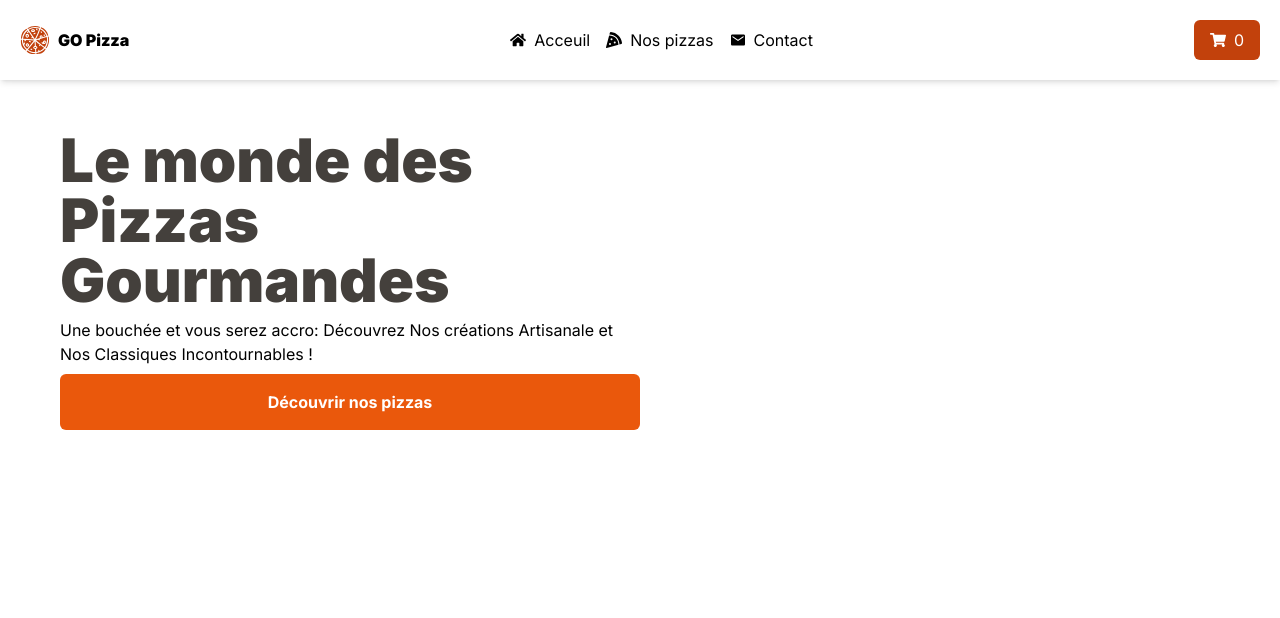
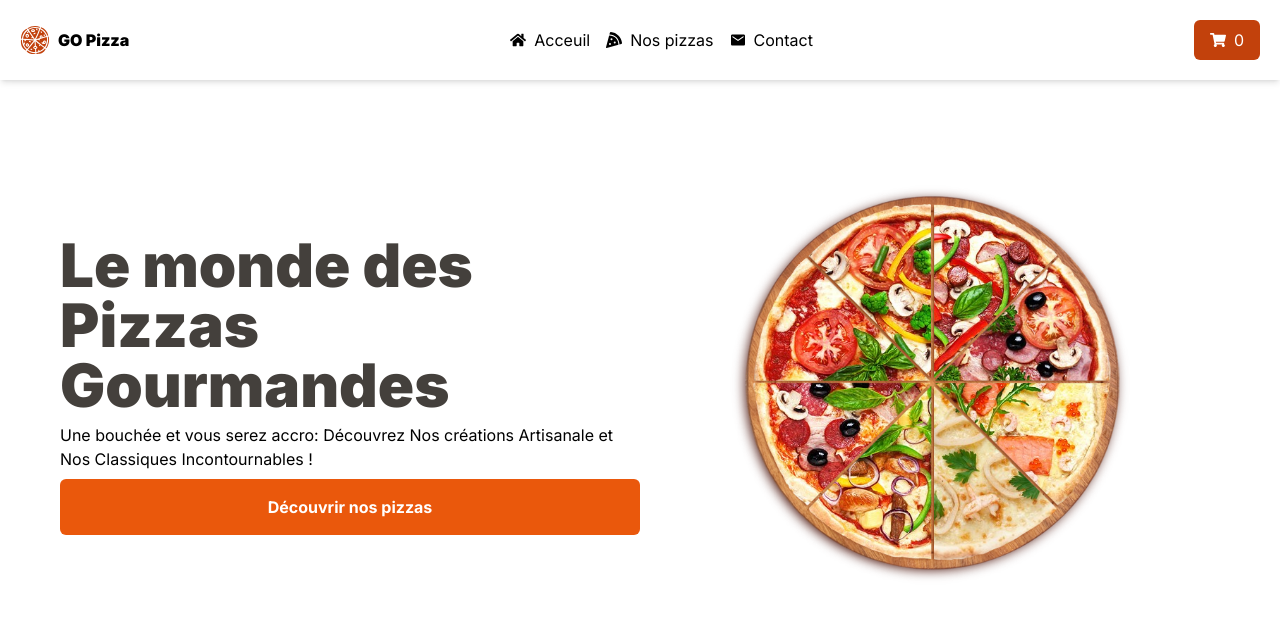
Before and after one commit to Babanlpz/restaurant-food, a Next.js app: page / in a window 1280 px wide. Shown: the top 618 px of the page. Built offline with nearby package versions, Linux system fonts and the light colour scheme.

Commit message:
FEAT image pizza home pour le header

```diff
--- a/app/components/Header.tsx
+++ b/app/components/Header.tsx
@@ -1,6 +1,9 @@
+import Image from "next/image";
+import ImageHome from "../../public/p-home.png";
+
 export default function Header() {
   return (
-    <div className="h-[70vh] max-w-[1200px] m-auto grid grid-cols-1 md:grid-cols-2 p-5">
+    <div className="h-[80vh] max-w-[1200px] m-auto grid grid-cols-1 md:grid-cols-2 p-5 pt-[150px]">
       <div className="order-2 md:order-1 flex justify-center flex-col">
         <h1 className="text-xl md:text-4xl lg:text-6xl text-stone-700 font-black text-center md:text-left mb-2">
           Le monde des Pizzas Gourmandes
@@ -16,6 +19,14 @@ export default function Header() {
           Découvrir nos pizzas
         </a>
       </div>
+      <div className="order-1 md:order-2 flex items-center justify-center flex-col">
+        <Image
+          src={ImageHome}
+          width={1000}
+          alt="Pizza home"
+          className="w-[400px]"
+        />
+      </div>
     </div>
   );
 }
```
